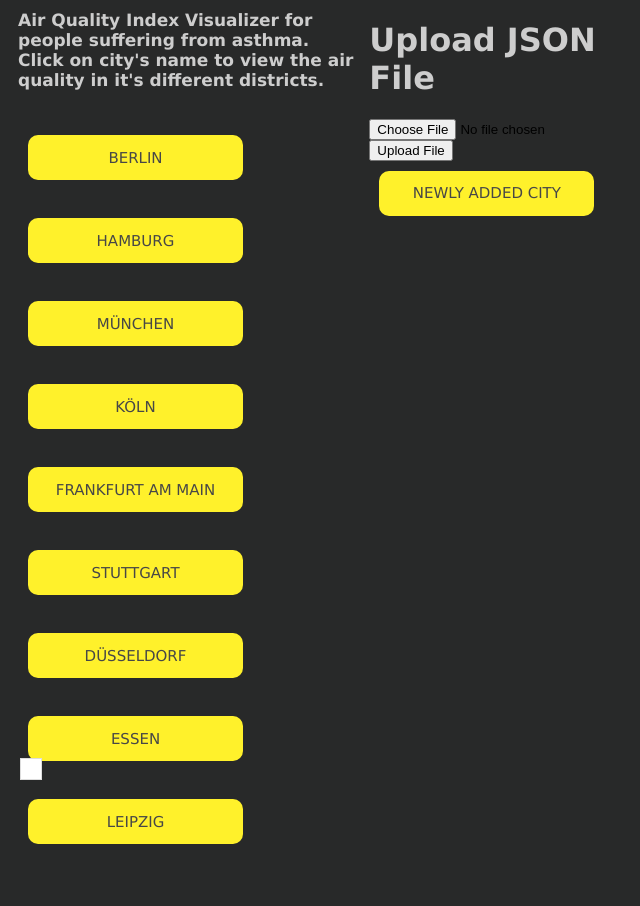
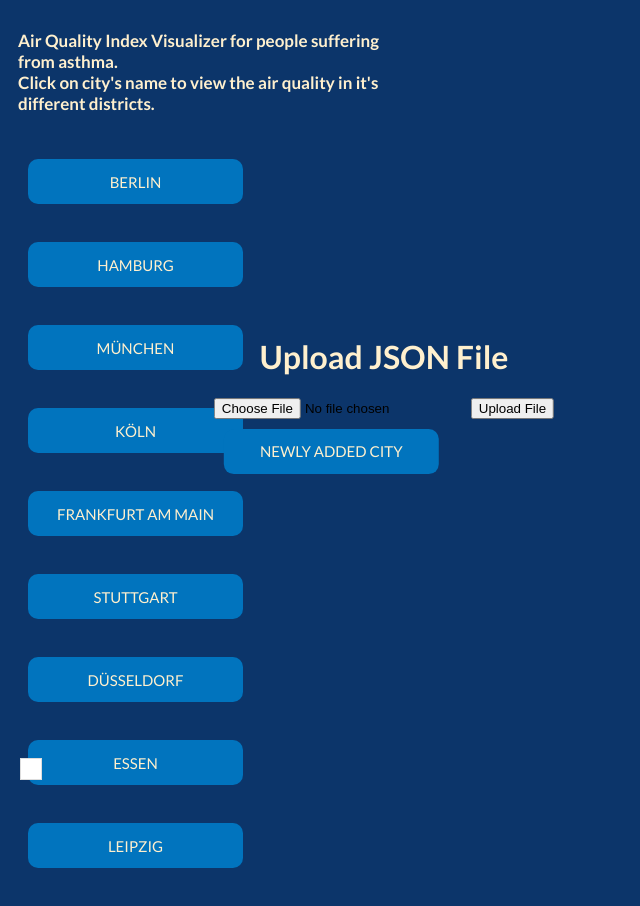
Before and after one commit to thisispaniz/Air-Pollution-Visualization, a plain HTML site: page app/templates/index.html in a window 1280 px wide. Shown: the whole page, without its empty margins (0-640 px from the left). Drawn offline with nearby package versions, Linux system fonts and the light colour scheme.

Commit message:
a little bit of styling

```diff
--- a/app/static/script.js
+++ b/app/static/script.js
@@ -74,12 +74,12 @@ projection[0] = d3.geoMercator()
 projection[1] = d3.geoMercator()
     .center([9.99, 53.55])
     .scale(75000)
-    .translate([width / 3, height/1.75 ]);
+    .translate([(width / 3) + 80, height/1.75 ]);
 
 projection[2] = d3.geoMercator()
     .center([11.18, 48.77])
     .scale(11000)
-    .translate([width / 2.5, height / 2]);
+    .translate([width / 2.5 - 30, height / 2]);
 
 projection[3] = d3.geoMercator()
     .center([6.99, 50.55])
--- a/app/static/styles.css
+++ b/app/static/styles.css
@@ -1,16 +1,26 @@
+@import url('https://fonts.googleapis.com/css2?family=Lato:ital,wght@0,100;0,300;0,400;0,700;0,900;1,100;1,300;1,400;1,700;1,900&display=swap');
+
 body {
-    background-color: #282929;
+    background-color: #0C356A;
     display: flex;
     justify-content: center;
+    margin-top: 20px;
+}
+
+p {
+    font-family: "Lato", sans-serif;
+    color: #FFF0CE;
+    font-size: 17px;
+    font-weight:bold;
     margin-top: 0;
 }
 
-p {
-    font-family: Verdana, Geneva, Tahoma, sans-serif;
-    color: #cdcdcd;
-    font-size: 17px;
-    font-weight:bold;
-    margin-top: 0;
+.second_container {
+    text-align: center;
+    position: absolute;
+    top: 50%;
+    left: 30%;
+    transform: translate(-50%, -50%);
 }
 
 .tooltip {
@@ -18,7 +28,7 @@ p {
     text-align: center;
     padding: 13px;
     font-size: 17px;
-    font-family: Verdana, Geneva, Tahoma, sans-serif;
+    font-family: "Lato", sans-serif;
     background: rgba(255, 255, 255, 0.5);
     border: 1px solid #ddd;
     border-radius: 5px;
@@ -35,7 +45,7 @@ p {
     position: absolute;
     bottom: 20px;
     left: 20px;
-    font-family: Verdana, Geneva, Tahoma, sans-serif;
+    font-family: "Lato", sans-serif;
 }
 
 .cities {
@@ -48,27 +58,30 @@ p {
 
 .city-link {
     height: 45px;
-    background-color: rgb(255, 241, 43);
+    background-color: #0174BE;
     width: 215px;
     margin: 10px;
     font-size: 15px;
     display: flex;
     justify-content: center;
-    font-family: Verdana, Geneva, Tahoma, sans-serif;
+    font-family: "Lato", sans-serif;
     align-items: center;
     border-radius: 10px;
-    color: #474747;
+    color: #FFF0CE;
     text-decoration: none;
+    font-weight: 500;
 }
 
 .city-link.active {
-    background-color: #bdbc97;
+    background-color: #FFC436;
+    color: #0C356A;
+    font-weight: 1000;
 }
 .container {
     display: flex;
 }
 
 h1 {
-    color: #cdcdcd;
-    font-family: Verdana, Geneva, Tahoma, sans-serif;
+    color: #FFF0CE;
+    font-family: "Lato", sans-serif;
 }
--- a/app/templates/index.html
+++ b/app/templates/index.html
@@ -25,7 +25,7 @@
 </div>
 
 
-    <div>
+    <div class="second_container">
     <h1>Upload JSON File</h1>
     <form action="/uploadfile/" method="post" enctype="multipart/form-data">
         <input type="file" name="file" accept=".json" required>
```
Also changed, not shown: 1 other file.
